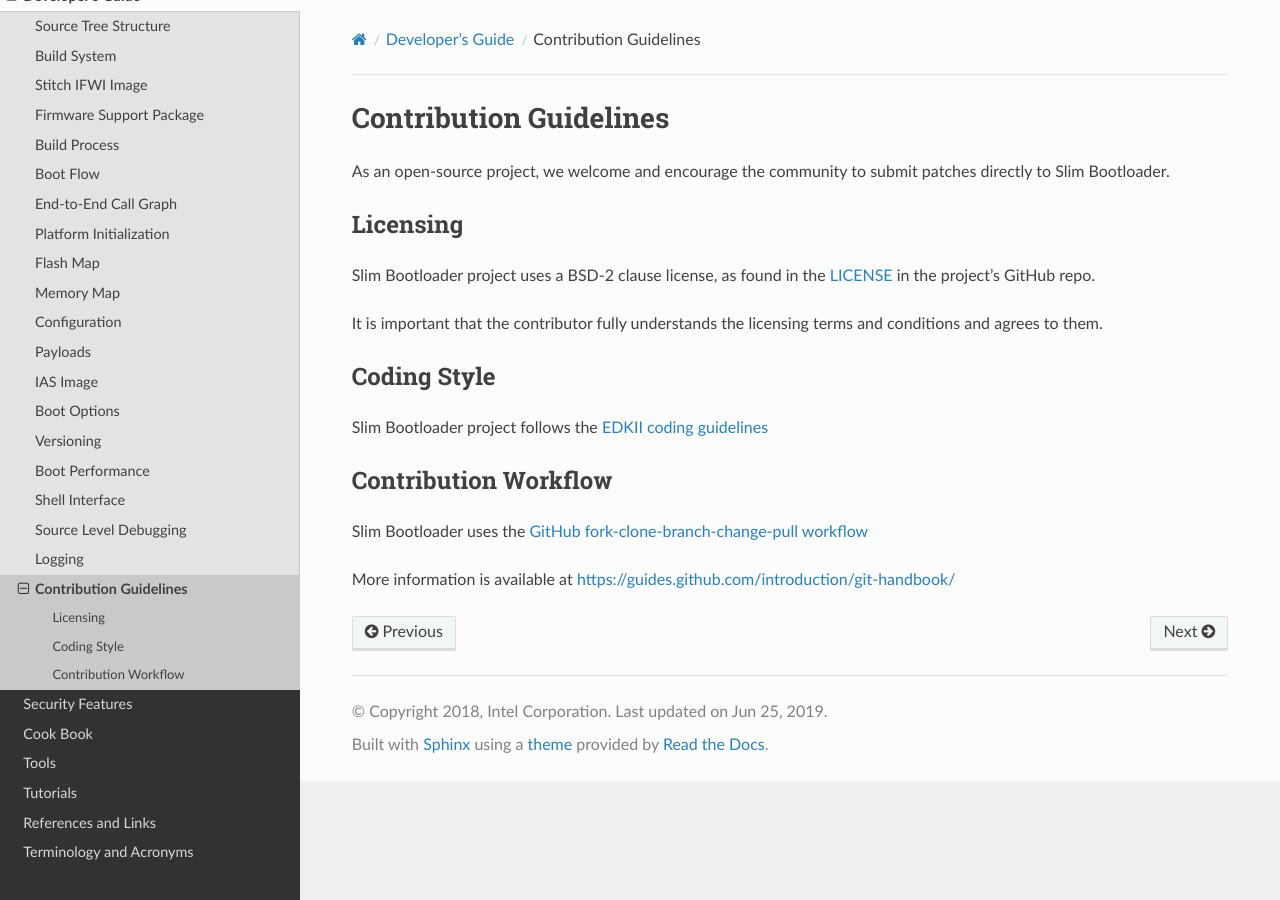
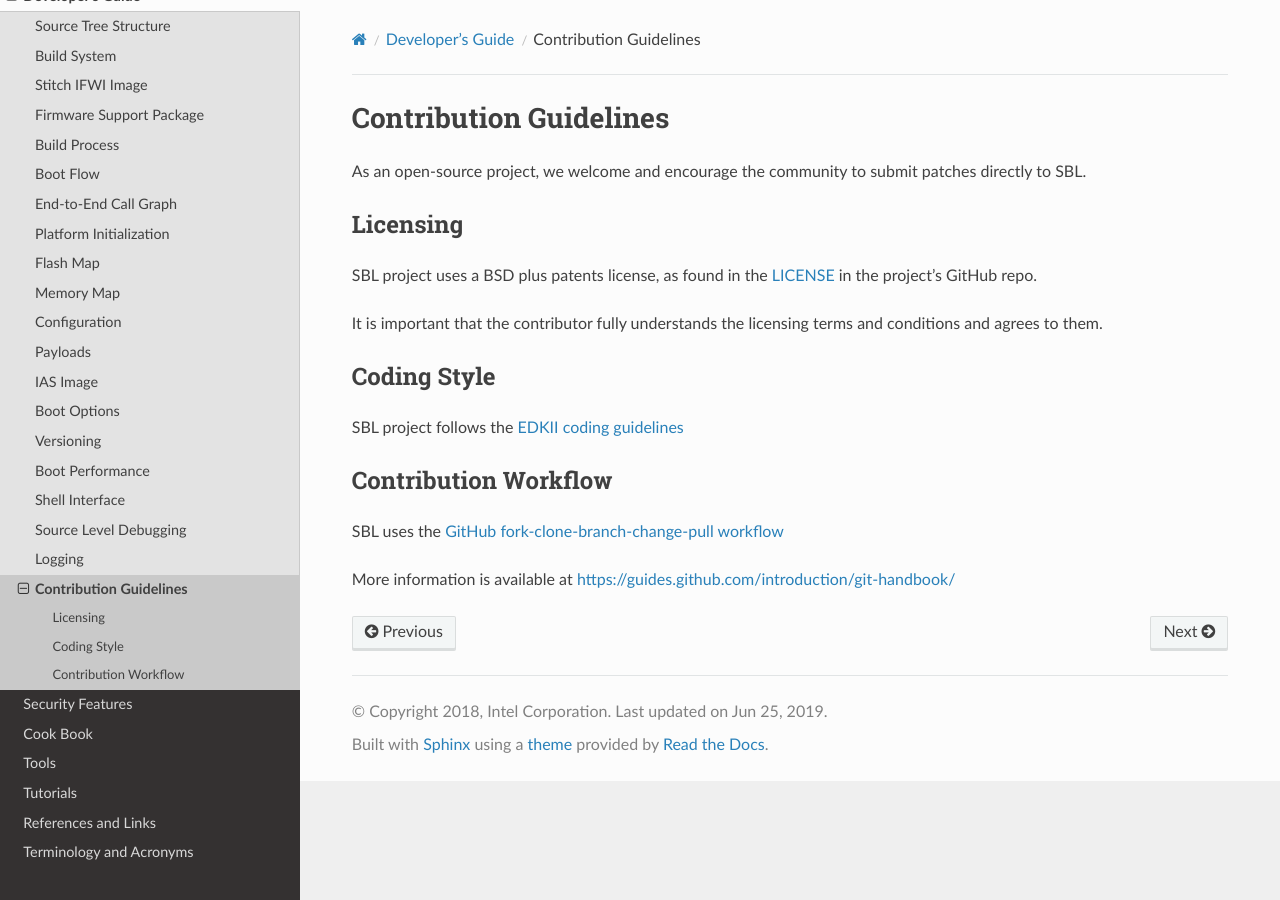
Before and after one commit to slimbootloader/documentation, a Sphinx documentation site: the page built from source/developer-guides/contributions.rst, in a window 1280 px wide. Built offline with Sphinx 7.4.7 and the Read the Docs theme 2.0.0, drawn with Linux system fonts in a browser that asks for light colours.

Commit message:
Updated Contributions guidelines with new license information

```diff
--- a/source/developer-guides/contributions.rst
+++ b/source/developer-guides/contributions.rst
@@ -4,12 +4,12 @@
 -----------------------
 
 As an open-source project, we welcome and encourage the community to
-submit patches directly to Slim Bootloader.
+submit patches directly to |SPN|.
 
 Licensing
 *********
 
-Slim Bootloader project uses a BSD-2 clause license, as found in the
+|SPN| project uses a BSD plus patents license, as found in the
 `LICENSE <https://github.com/slimbootloader/slimbootloader/blob/master/LICENSE>`__
 in the project's GitHub repo.
 
@@ -19,7 +19,7 @@
 Coding Style
 ************
 
-Slim Bootloader project follows the `EDKII coding guidelines <https://github.com/tianocore/tianocore.github.io/wiki/Code-Style-C>`__
+|SPN| project follows the `EDKII coding guidelines <https://github.com/tianocore/tianocore.github.io/wiki/Code-Style-C>`__
 
 
 .. _Contribution workflow:
@@ -27,6 +27,6 @@
 Contribution Workflow
 *********************
 
-Slim Bootloader uses the `GitHub fork-clone-branch-change-pull workflow <https://guides.github.com/introduction/flow/>`__
+|SPN| uses the `GitHub fork-clone-branch-change-pull workflow <https://guides.github.com/introduction/flow/>`__
 
 More information is available at `<https://guides.github.com/introduction/git-handbook/>`__
```
Also changed, not shown: 1 other file.
